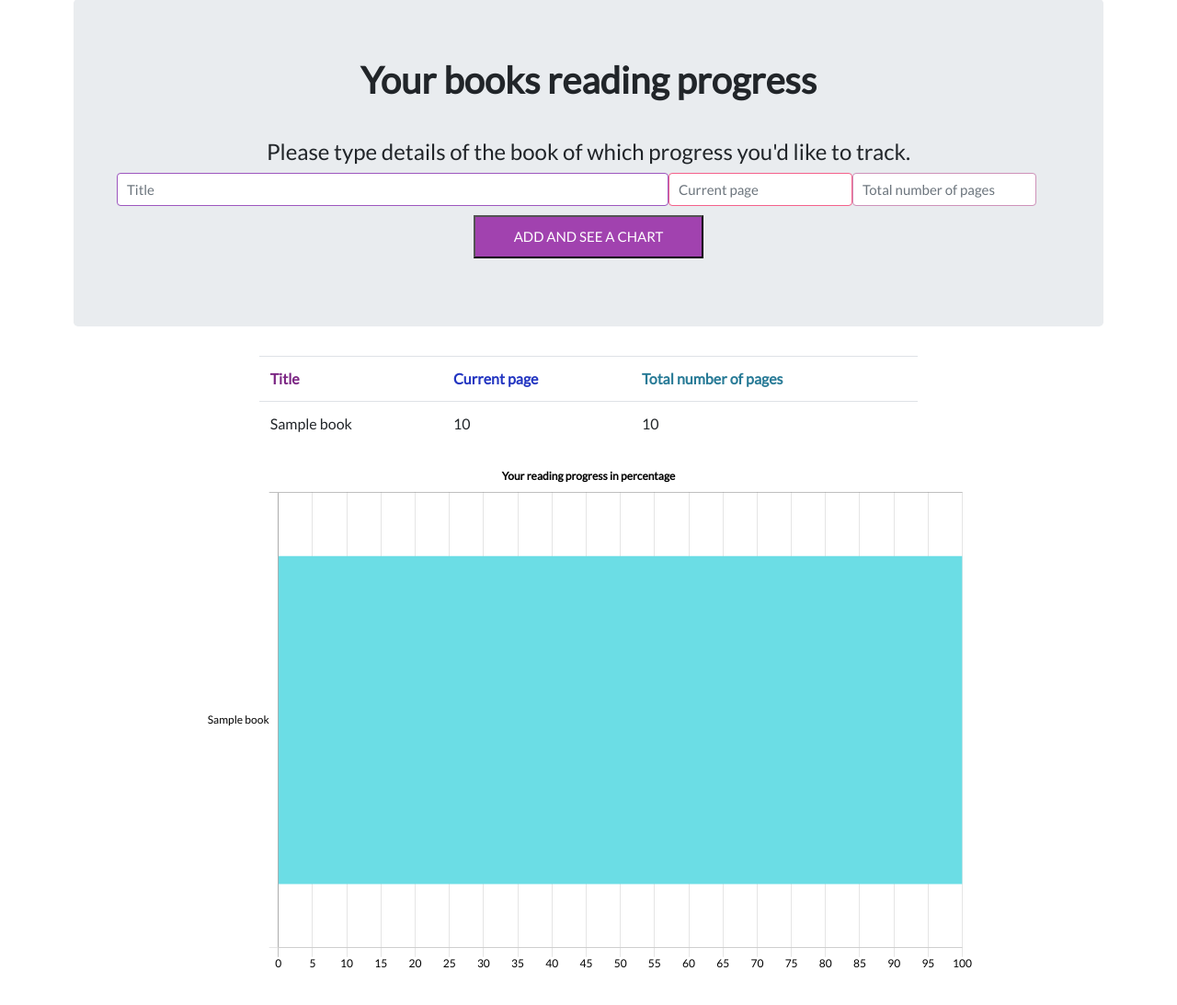
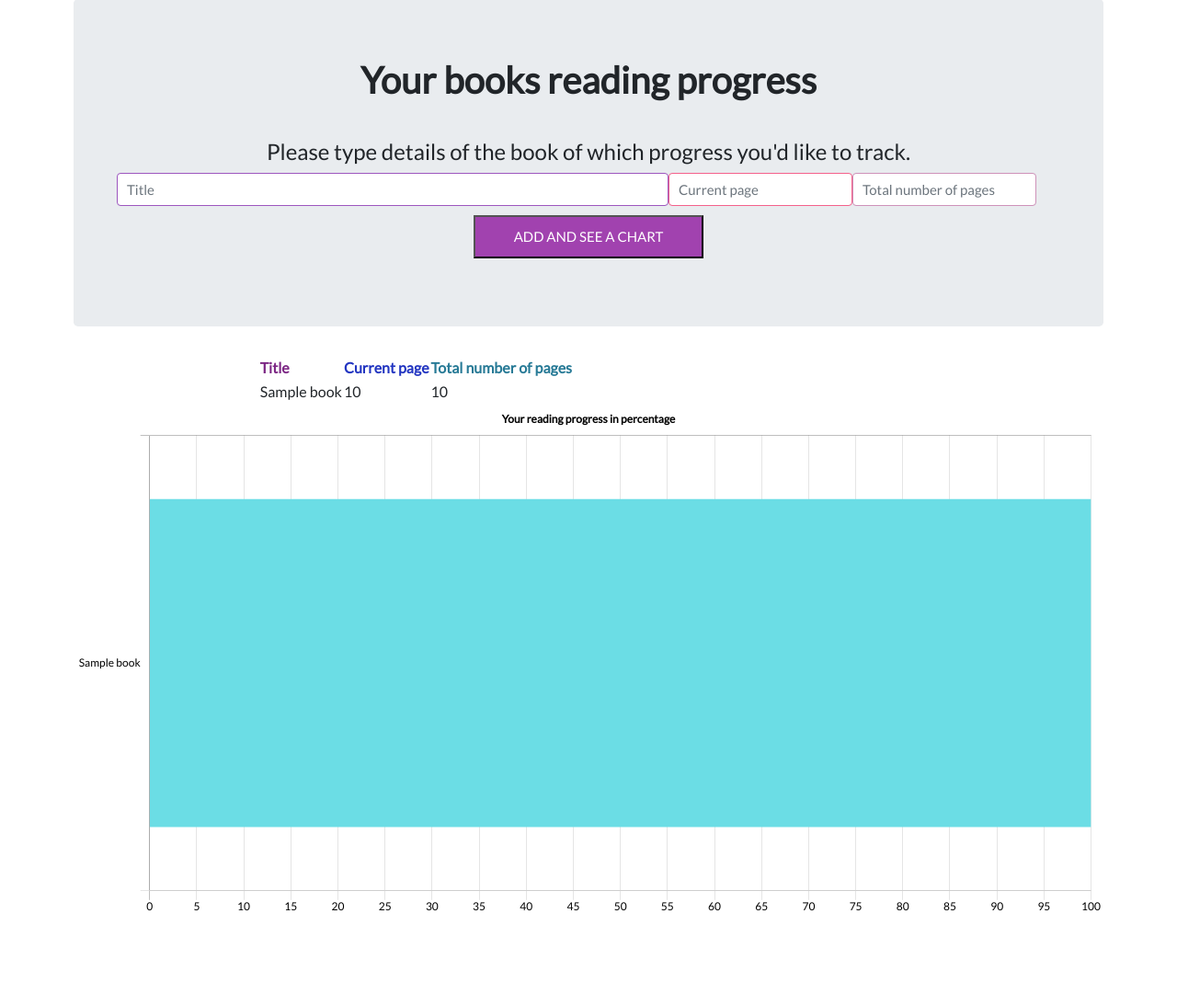
Before and after one commit to PaulinaKas/Reading-process-tracker-web-app, a Django app: page /lists/1/ in a window 1280 px wide. Shown: the part 33-1126 px from the top of the page at 92% size. After the commit the page ends 1024 px from the top, so only its background shows below. Run offline with Django 3.2, Linux system fonts and the light colour scheme; tables that the repository leaves empty hold one stand-in row (values such as "Sample post"); parts of the project's set-up code (start-up, migrations or seed data) failed here and were passed over; some libraries are stand-ins or nearby versions.

Commit message:
Refactoring

```diff
--- a/project/app/templates/list.html
+++ b/project/app/templates/list.html
@@ -5,7 +5,7 @@
 {% endblock %}
 
 {% block book_table %}
-    <table id="id_book_table" class="table">
+    <table id="id_book_table">
         <th style="color:#7c2784">Title</th>
         <th style="color:#2235c1">Current page</th>
         <th style="color:#277a96">Total number of pages</th>
@@ -20,11 +20,8 @@
 {% endblock %}
 
 {% block chart_js %}
-    <div id="container" style="width: 75%;">
-      <canvas id="bar-chart" width="1200" height="800"></canvas>
-    </div>
+    <canvas id="bar-chart"></canvas>
     <script src="https://cdnjs.cloudflare.com/ajax/libs/Chart.js/2.5.0/Chart.min.js"></script>
-
     <script>
         Chart.defaults.global.defaultFontFamily = "Lato";
         Chart.defaults.global.defaultFontColor = 'black';
@@ -40,12 +37,11 @@
                                       "#e56bdd", "#f4618b", "#cea792", "#a142af", "#abbf56",
                                       "#6ba0e5", "#8161f4", "#c592ce", "#4287af", "#bf5677",
                                       "#736be5", "#cb61f4", "#ce92b9", "#4251af", "#bf6956",
-                                  "#e56bbe", "#f46166", "#ff8c8c", "#af42a3", "#91bf56",
-                              ]
+                                      "#e56bbe", "#f46166", "#ff8c8c", "#af42a3", "#91bf56",]
                           }]
                   },
             options: {
-              legend: { display: false},
+                legend: {display: false},
                 title: {
                         display: true,
                         text: 'Your reading progress in percentage',
```
Lines whose indentation alone changed are shown as unchanged.
